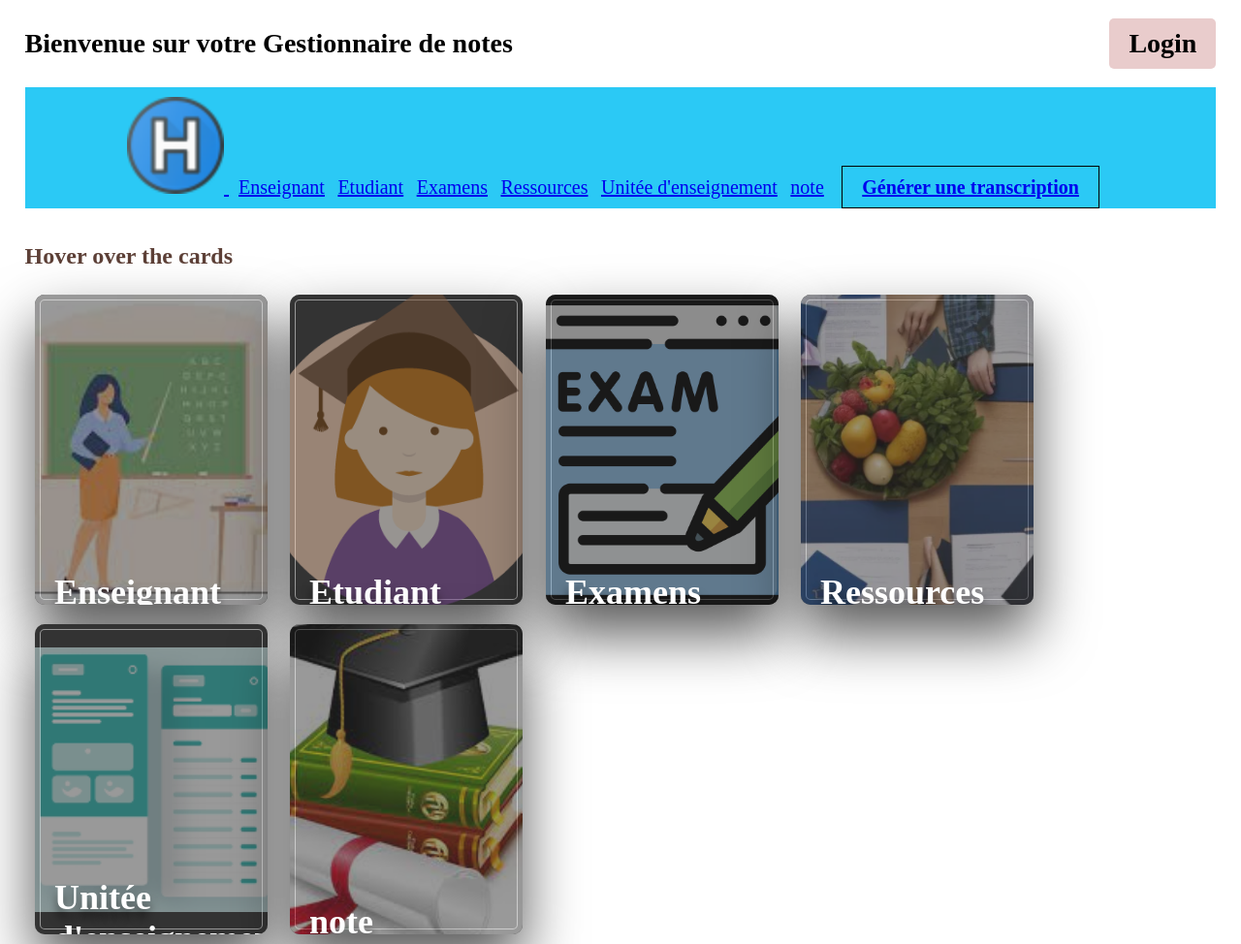
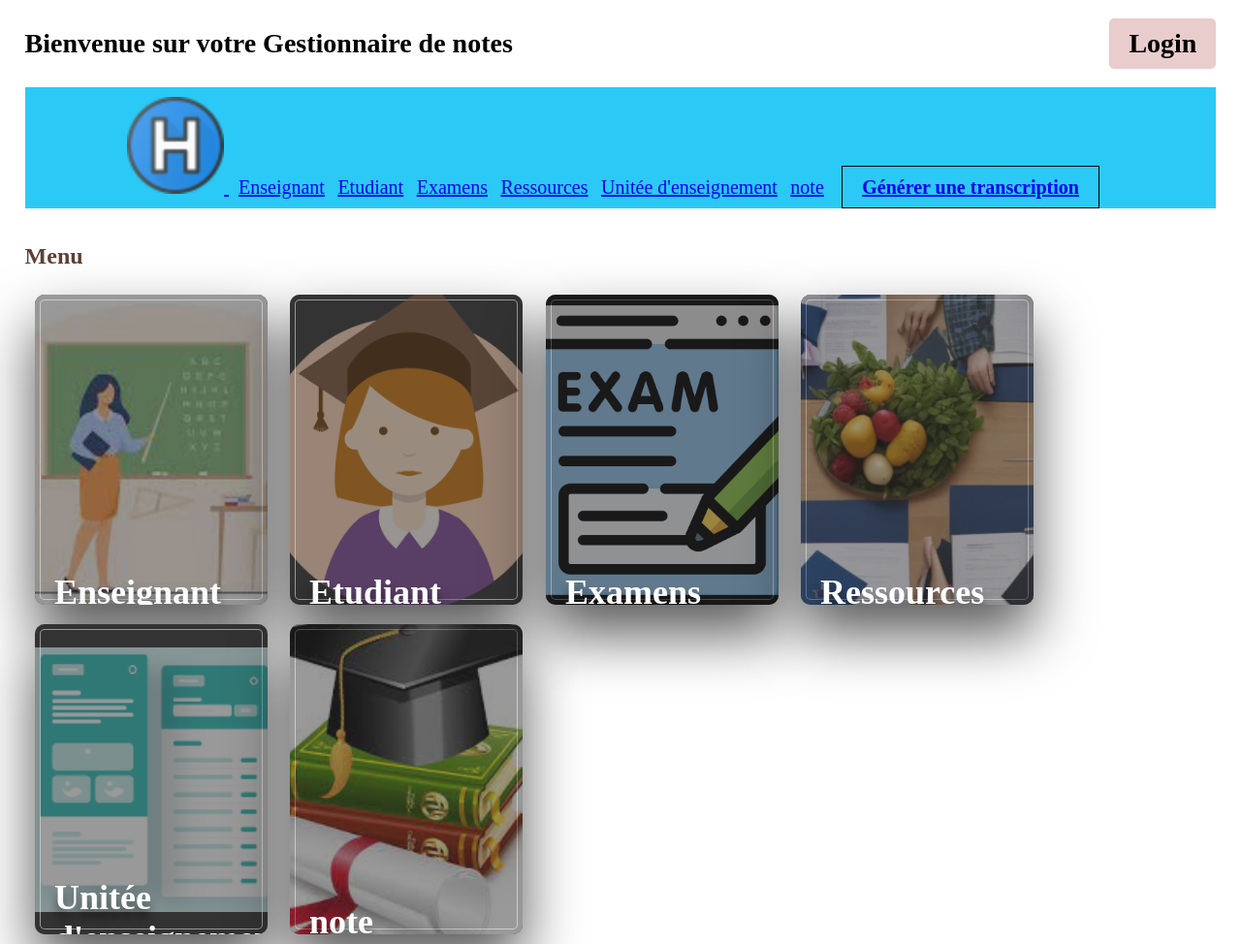
Before and after one commit to macset/gestionnaire-de-notes, a Django app: page / in a window 1280 px wide. Shown: the whole page at 97% size. Run offline with Django 4.2, Linux system fonts and the light colour scheme.

Commit message:
Update main.html

```diff
--- a/SAE203.4/project/gestionnote/templates/gestionnote/main.html
+++ b/SAE203.4/project/gestionnote/templates/gestionnote/main.html
@@ -33,7 +33,7 @@
   </div>
 
   {% block content %}
-  <h1 class="title">Hover over the cards</h1>
+  <h1 class="title">Menu</h1>
 
   <a href="/gestionnote/ajoutenseignant/" class="card-wrap">
     <div class="card">
```
